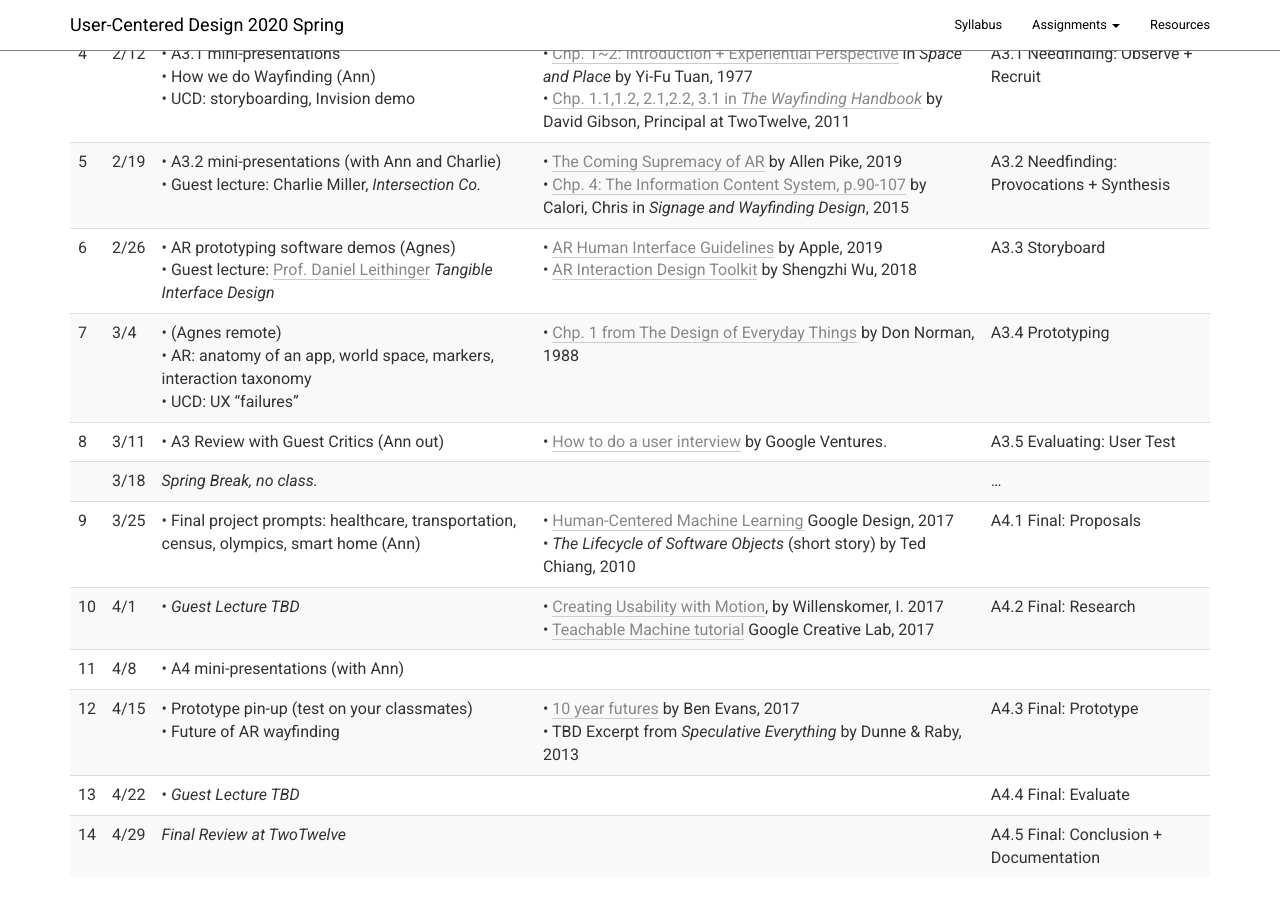
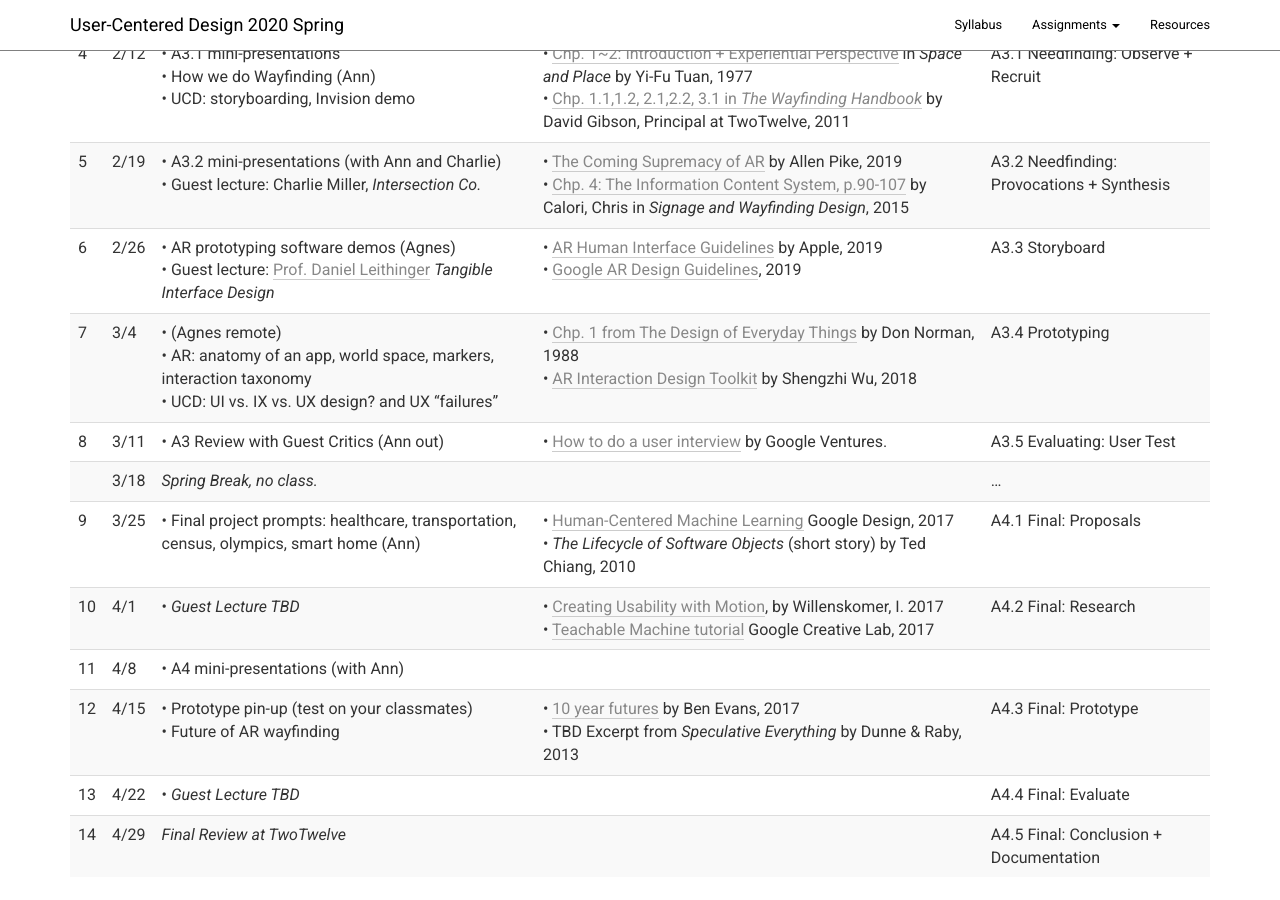
Before and after one commit to columbiaspatialinfo/columbiaspatialinfo.github.io, a Jekyll site: the page built from index.md, in a window 1280 px wide and 900 px high, scrolled down 974 px. Built offline with Jekyll 4.4.1, drawn with Linux system fonts in a browser that asks for light colours; our own code applies the rules of GitHub Pages for plain Markdown files.

Commit message:
Update index.md

```diff
--- a/index.md
+++ b/index.md
@@ -31,8 +31,8 @@ _Subject to change as semester progresses._
 | 3        | 2/5      | • A2 mini-presentations<br>• UCD: needfinding, user journeys, provocations<br>([slides](https://docs.google.com/presentation/d/1f2ZJGiyUhmMy9Bh5tzDzzcNx9Wa7O5nMFnHWGsdbLcw/edit?usp=sharing))                             | • [Prototyping for AR](https://developer.apple.com/videos/play/wwdc2018/808/) (video) Apple WWDC, 2018<br>• [What would augment reality?](https://www.lukew.com/ff/entry.asp?1974) by Luke Wroblewski, 2017                                                                        | A2 De-teched                                           |
 | 4        | 2/12     | • A3.1 mini-presentations<br>• How we do Wayfinding (Ann)<br>• UCD: storyboarding, Invision demo                                                   | • [Chp. 1~2: Introduction + Experiential Perspective]({{ layout.canvasfiles }}6939862) in _Space and Place_ by Yi-Fu Tuan, 1977<br>• [Chp. 1.1,1.2, 2.1,2.2, 3.1 in _The Wayfinding Handbook_]({{ layout.canvasfiles }}6939859) by David Gibson, Principal at TwoTwelve, 2011                                                                                                                                                                      | A3.1 Needfinding: Observe + Recruit                  |
 | 5        | 2/19     | • A3.2 mini-presentations (with Ann and Charlie)<br>• Guest lecture: Charlie Miller, _Intersection Co._ | • [The Coming Supremacy of AR](https://allenpike.com/2019/the-supremacy-of-ar) by Allen Pike, 2019<br>• [Chp. 4: The Information Content System, p.90-107](https://clio.columbia.edu/catalog/11557934) by Calori, Chris in _Signage and Wayfinding Design_, 2015 | A3.2 Needfinding: Provocations + Synthesis             |
-| 6        | 2/26     | • AR prototyping software demos (Agnes)<br>• Guest lecture: [Prof. Daniel Leithinger](https://www.colorado.edu/atlas/daniel-leithinger) _Tangible Interface Design_                            | • [AR Human Interface Guidelines](https://developer.apple.com/ios/human-interface-guidelines/technologies/augmented-reality/) by Apple, 2019<br>• [AR Interaction Design Toolkit](https://blog.prototypr.io/ar-interaction-design-toolkit-f47ca0733e31) by Shengzhi Wu, 2018                                                                                                                                                                                                                 | A3.3 Storyboard                           |
-| 7        | 3/4      | • (Agnes remote)<br>• AR: anatomy of an app, world space, markers, interaction taxonomy<br>• UCD: UX "failures"        | • [Chp. 1 from The Design of Everyday Things]({{ layout.canvasfiles }}6854751) by Don Norman, 1988                                                                                                                                    | A3.4 Prototyping                            |
+| 6        | 2/26     | • AR prototyping software demos (Agnes)<br>• Guest lecture: [Prof. Daniel Leithinger](https://www.colorado.edu/atlas/daniel-leithinger) _Tangible Interface Design_                            | • [AR Human Interface Guidelines](https://developer.apple.com/ios/human-interface-guidelines/technologies/augmented-reality/) by Apple, 2019<br>• [Google AR Design Guidelines](https://designguidelines.withgoogle.com/ar-design/augmented-reality-design-guidelines/), 2019                                                                                                                                                                                                                 | A3.3 Storyboard                           |
+| 7        | 3/4      | • (Agnes remote)<br>• AR: anatomy of an app, world space, markers, interaction taxonomy<br>• UCD: UI vs. IX vs. UX design? and UX "failures"        | • [Chp. 1 from The Design of Everyday Things]({{ layout.canvasfiles }}6854751) by Don Norman, 1988<br>• [AR Interaction Design Toolkit](https://blog.prototypr.io/ar-interaction-design-toolkit-f47ca0733e31) by Shengzhi Wu, 2018                                                                                                                                    | A3.4 Prototyping                            |
 | 8        | 3/11     | • A3 Review with Guest Critics (Ann out)                                                               | • [How to do a user interview](https://www.youtube.com/watch?v=Qq3OiHQ-HCU) by Google Ventures.                                                                                                                                                                                 | A3.5 Evaluating: User Test                             |
 |          | 3/18     | *Spring Break, no class.*                                                                              |                                                                                                                                                                                                                                                                                 | …                                                      |
 | 9        | 3/25     | • Final project prompts: healthcare, transportation, census, olympics, smart home (Ann)                | • [Human-Centered Machine Learning](https://medium.com/google-design/human-centered-machine-learning-a770d10562cd) Google Design, 2017<br>• _The Lifecycle of Software Objects_ (short story) by Ted Chiang, 2010                                                                                                                                        | A4.1 Final: Proposals                                  |
```
